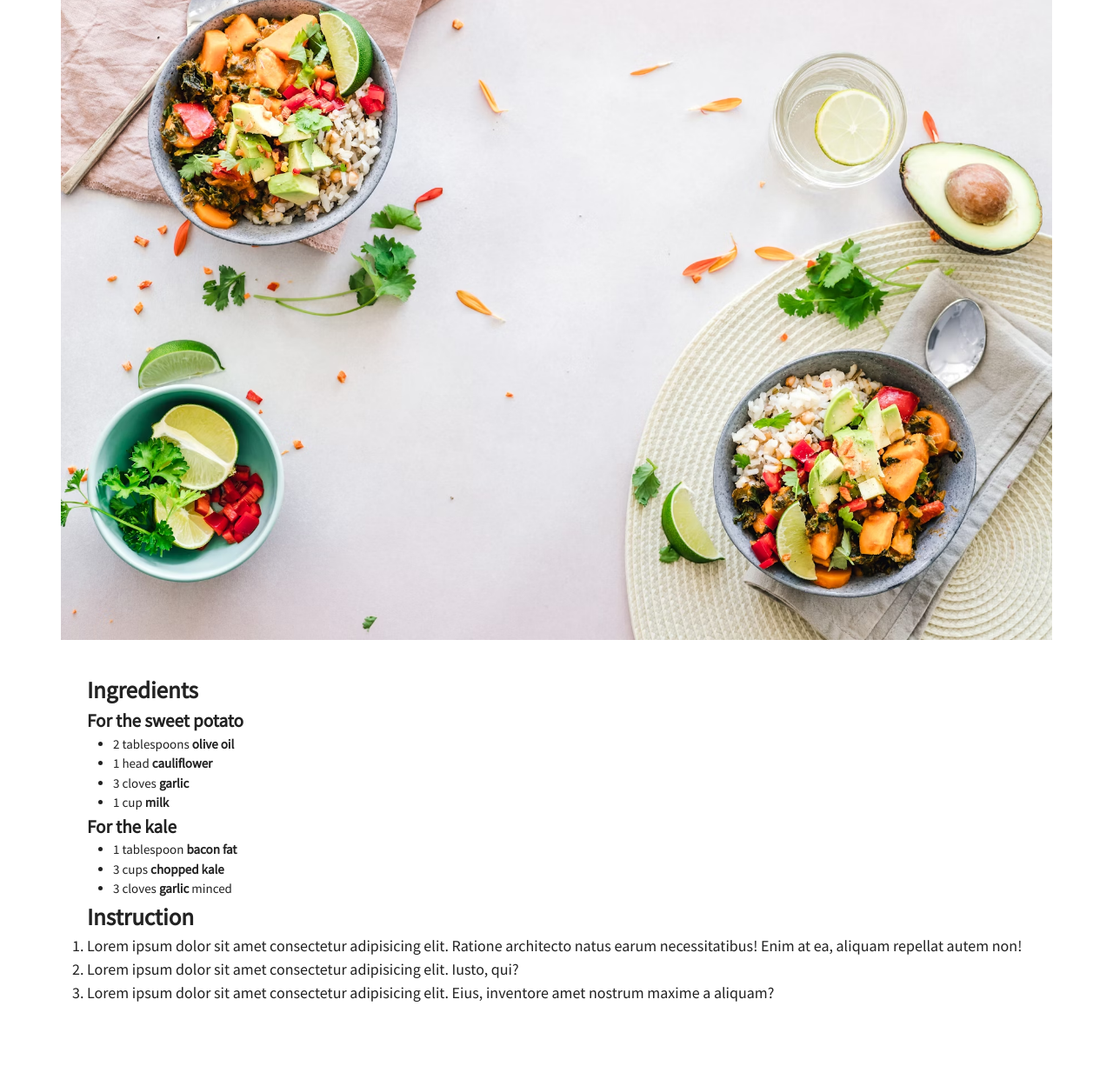
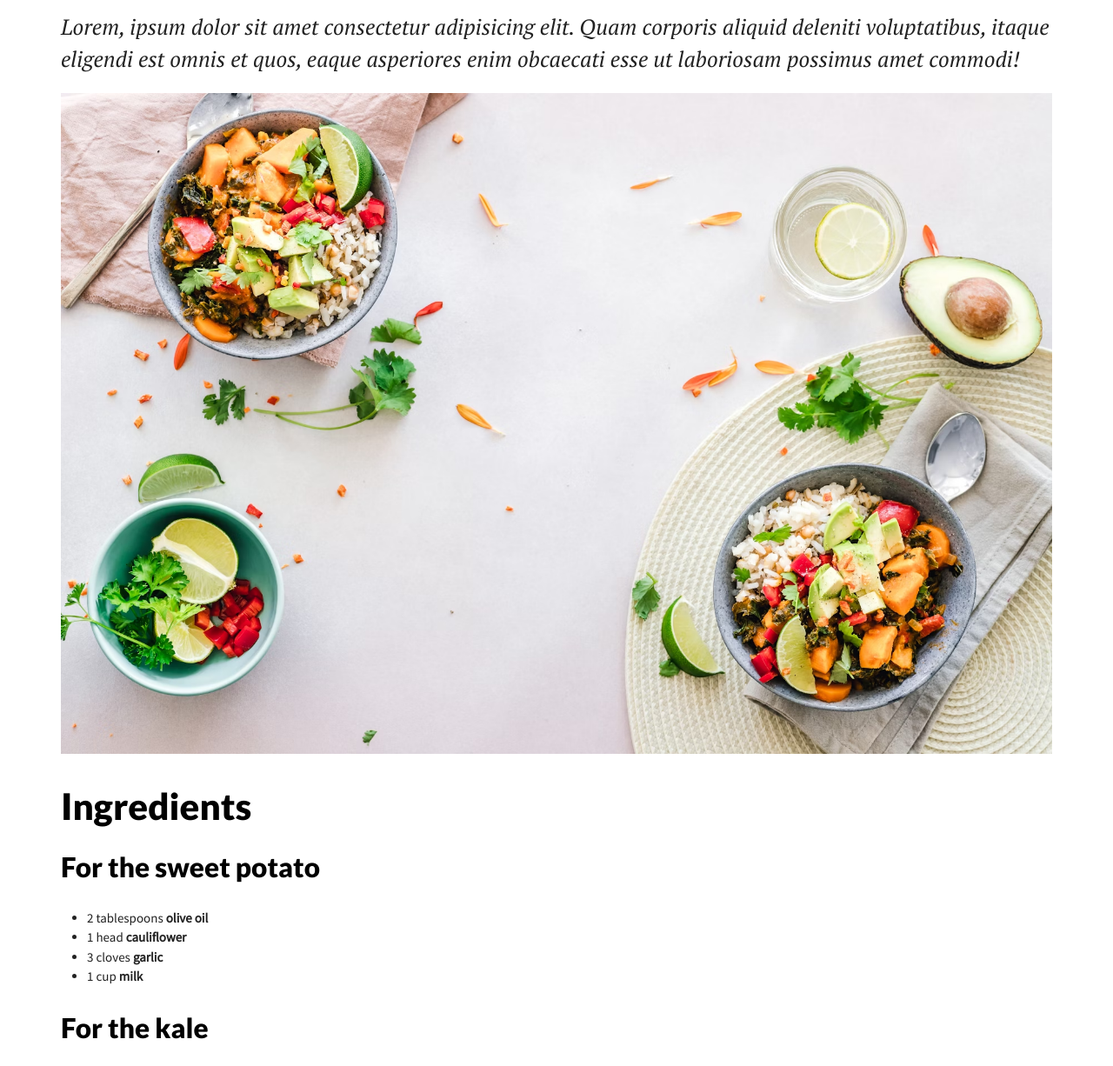
Before and after one commit to Scientific-Research/Exercises-Blog-Page, a plain HTML site: page index.html in a window 1280 px wide. Shown: the part 130-1356 px from the top of the page at 87% size. Before the commit the page ends 1335 px from the top, so only its background shows below. Drawn offline with Linux system fonts and the light colour scheme.

Commit message:
Project finished and it works well for different devices till 1140px too

```diff
--- a/index.html
+++ b/index.html
@@ -39,7 +39,7 @@
           <li>3 cups <strong>chopped kale</strong></li>
           <li>3 cloves <strong>garlic</strong> minced</li>
         </ul>
-        <h2>Instruction</h2>
+        <h2>Instructions</h2>
         <ol>
           <li>
             Lorem ipsum dolor sit amet consectetur adipisicing elit. Ratione
--- a/styles.css
+++ b/styles.css
@@ -25,54 +25,77 @@ body {
   /* width: 1140px; */
   /* background-color: red; */
   /* border: 2px solid #333; */
-  max-width: 1140px;
+  max-width: 1140px; /* ONLY WITH THIS ONE COMMAND, WE CAN MAKE IT RESPONSIVE FOR DIFFERENT DEVICES - IT COVERS A GOOD RESPONSIVENESS TILL MAXIMUM 1140px WHICH IS MORE THAN A NORMAL RESOLUTION FOR A LAPTOP!*/
   margin: 0 auto;
 }
 
 .second-section {
+  /* WHEN I GIVE PADDING HERE, IT WILL NOT WORK CORRECTLY FOR SMALL DEVICES, THAT'S WHY I COMMENTED IT OUT! */
   /* padding: 3rem 0 2rem 2rem; */
-  padding: 3rem;
+  /* padding: 3rem; */
 }
 
-/* h1,
+h1,
 h2,
-h4,
-ul,
-p {
-  margin-bottom: 2rem;
-} */
-/*
+h3 {
+  color: black;
+  font-family: Lato, Arial, Helvetica, sans-serif;
+  font-weight: 900;
+  line-height: 1.1;
+  margin-bottom: 3rem;
+}
 
 h1 {
-  font-size: 5rem;
-  font-weight: bold;
+  margin-top: 3rem;
+  font-size: 5.61rem;
 }
 
 h2 {
-  font-size: 4rem;
-  font-weight: bold;
+  font-size: 4.209rem;
 }
 
-h4 {
-  font-size: 3rem;
-  font-weight: bold;
+h3 {
+  font-size: 3.157rem;
+}
+
+/* h4 {
+  font-size: 2.369rem;
+}
+
+h5 {
+  font-size: 1.777rem;
+}
+
+h6 {
+  font-size: 1.333rem;
 } */
 
-ul {
+ul,
+ol {
   padding-left: 3rem;
   font-size: 1.5rem;
   font-weight: 500;
 }
 
+ul li:last-child {
+  margin-bottom: 3rem;
+}
+
+ol li {
+  margin-bottom: 2rem;
+}
+
 img {
   width: 100%;
+  margin-bottom: 3rem;
   /* height: 250px; */
   /* object-fit: cover; */
 }
 
 p {
-  font-family: Georgia, "Times New Roman", Times, serif;
+  /* font-family: Georgia, "Times New Roman", Times, serif; */
+  font-family: "PT Serif", "Times New Roman", Times, serif;
   font-style: italic;
-  font-size: 1.5rem;
-  font-weight: 600;
+  font-size: 2.5rem;
+  margin-bottom: 2rem;
 }
```
